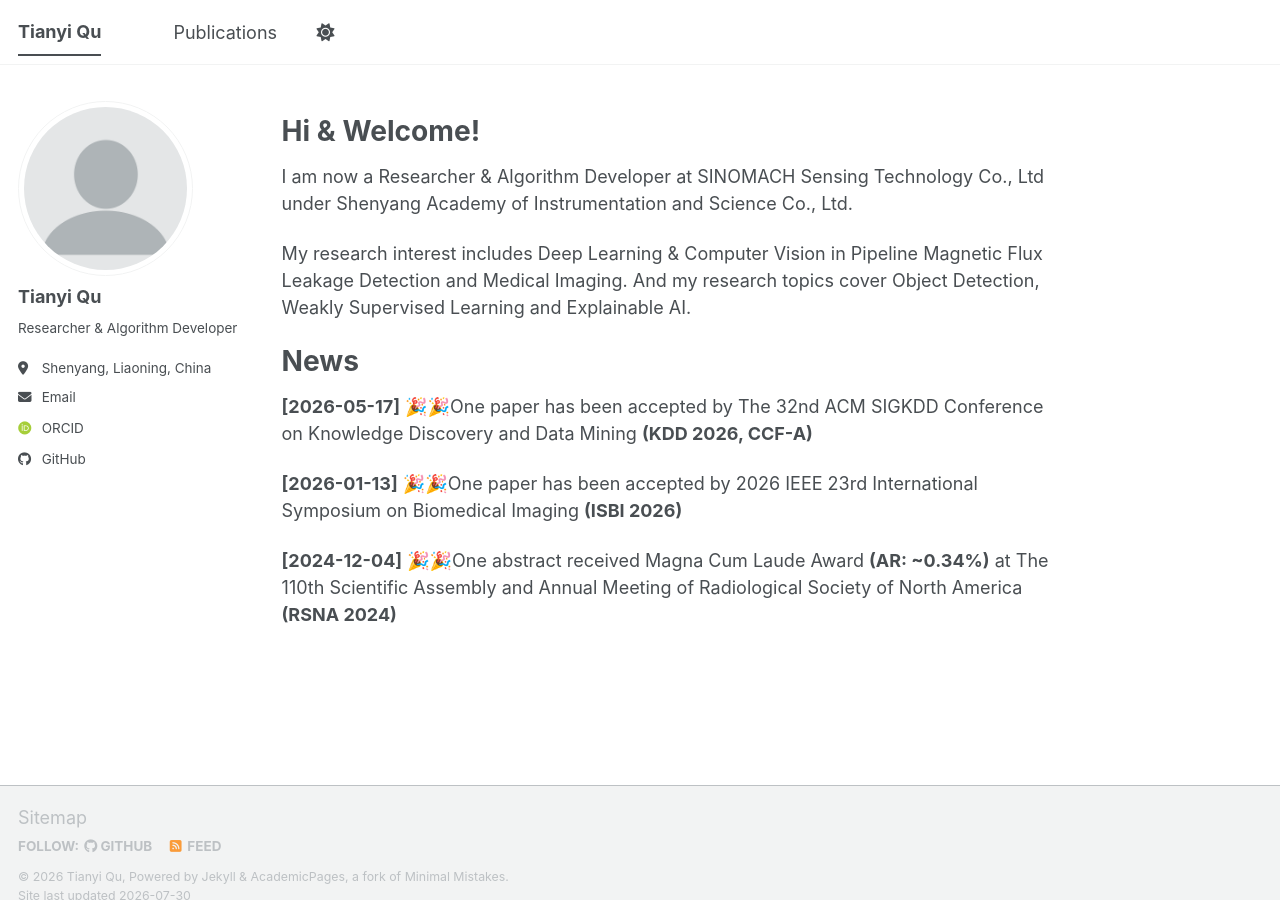
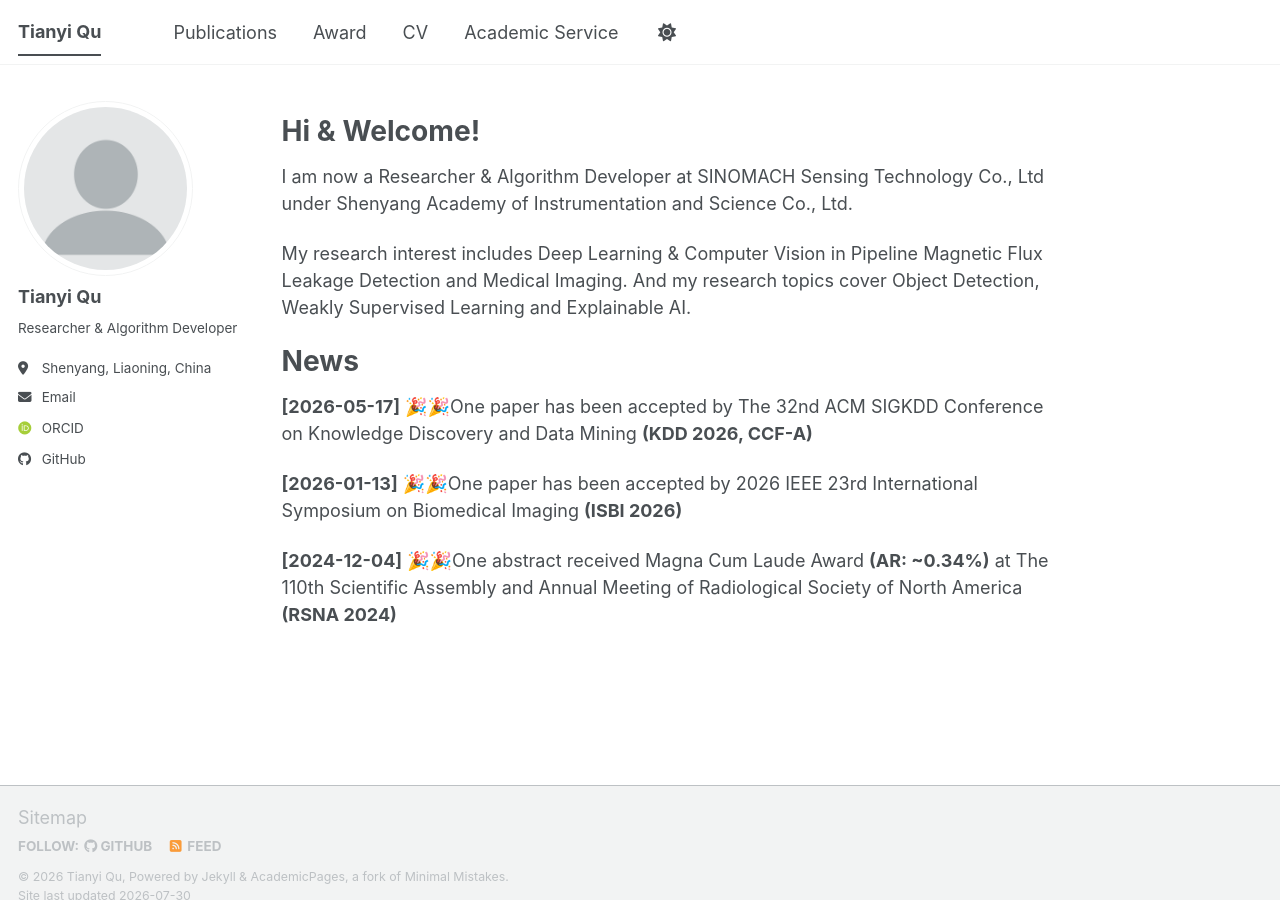
Before and after one commit to TQSAIS/tqsais.github.io, a Jekyll site: the page built from _pages/about.md, in a window 1280 px wide and 900 px high. Built offline with Jekyll 4.4.1, drawn with Linux system fonts in a browser that asks for light colours; emoji names are drawn with the system emoji font; some web fonts are replaced; a script bundle is joined from its source files by our own code; library files that are not in the unit come from our copies.

Commit message:
Update navigation.yml

```diff
--- a/_data/navigation.yml
+++ b/_data/navigation.yml
@@ -10,7 +10,9 @@
 main:
   - title: "Publications"
     url: /publications/
-
-
-  # - title: "CV"
-  #   url: /cv-json/
+  - title: "Award"
+    url: /#award
+  - title: "CV"
+    url: /#cv
+  - title: "Academic Service"
+    url: /#academic-service
```
